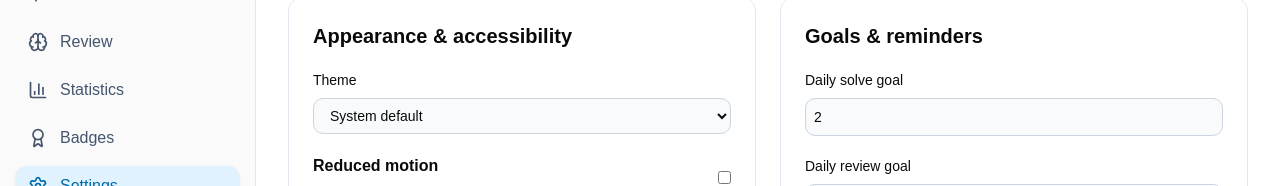
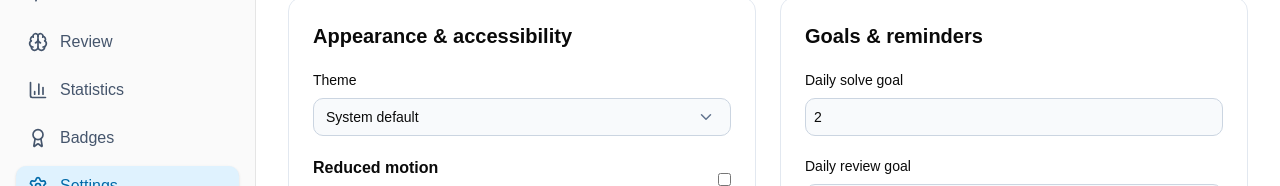
Before and after one commit to jcandyn/dsa-tracker, a React (Vite) app: page /settings in a window 1280 px wide. Shown: the part 195-381 px from the top of the page. Built offline with nearby package versions, Linux system fonts and the light colour scheme.

Commit message:
Use padded custom settings dropdown icon

```diff
--- a/src/features/settings/SettingsPage.tsx
+++ b/src/features/settings/SettingsPage.tsx
@@ -1,4 +1,5 @@
 import type { ChangeEvent } from "react";
+import { ChevronDown } from "lucide-react";
 import { useProblemStore } from "@/store/problemStore";
 import { useSettingsStore, type Theme } from "@/store/settingsStore";
 
@@ -19,7 +20,7 @@ const SettingsPage = () => {
 
   return <div className="space-y-6"><div><h1 className="text-4xl font-bold">Settings</h1><p className="mt-2 text-slate-400">Personalize your study plan and safeguard your local progress.</p></div>
     <div className="grid gap-6 lg:grid-cols-2">
-      <section className="rounded-xl border border-slate-800 bg-slate-900 p-6"><h2 className="text-xl font-semibold">Appearance & accessibility</h2><div className="mt-5 space-y-5"><label className="block text-sm">Theme<select value={settings.theme} onChange={(event) => updateSettings({ theme: event.target.value as Theme })} className="mt-2 block w-full rounded-lg border border-slate-700 bg-slate-950 py-2 pl-3 pr-10"><option value="system">System default</option><option value="light">Light</option><option value="dark">Dark</option></select></label><label className="flex items-center justify-between gap-4"><span><strong>Reduced motion</strong><small className="mt-1 block text-slate-400">Minimize celebrations and transitions.</small></span><input type="checkbox" checked={settings.reducedMotion} onChange={(event) => updateSettings({ reducedMotion: event.target.checked })} /></label><label className="flex items-center justify-between gap-4"><span><strong>Compact problem table</strong><small className="mt-1 block text-slate-400">Show more problems per screen.</small></span><input type="checkbox" checked={settings.compactTable} onChange={(event) => updateSettings({ compactTable: event.target.checked })} /></label></div></section>
+      <section className="rounded-xl border border-slate-800 bg-slate-900 p-6"><h2 className="text-xl font-semibold">Appearance & accessibility</h2><div className="mt-5 space-y-5"><label className="block text-sm">Theme<div className="relative mt-2"><select value={settings.theme} onChange={(event) => updateSettings({ theme: event.target.value as Theme })} className="block w-full appearance-none rounded-lg border border-slate-700 bg-slate-950 py-2 pl-3 pr-12"><option value="system">System default</option><option value="light">Light</option><option value="dark">Dark</option></select><ChevronDown aria-hidden="true" size={18} className="pointer-events-none absolute right-4 top-1/2 -translate-y-1/2 text-slate-500" /></div></label><label className="flex items-center justify-between gap-4"><span><strong>Reduced motion</strong><small className="mt-1 block text-slate-400">Minimize celebrations and transitions.</small></span><input type="checkbox" checked={settings.reducedMotion} onChange={(event) => updateSettings({ reducedMotion: event.target.checked })} /></label><label className="flex items-center justify-between gap-4"><span><strong>Compact problem table</strong><small className="mt-1 block text-slate-400">Show more problems per screen.</small></span><input type="checkbox" checked={settings.compactTable} onChange={(event) => updateSettings({ compactTable: event.target.checked })} /></label></div></section>
       <section className="rounded-xl border border-slate-800 bg-slate-900 p-6"><h2 className="text-xl font-semibold">Goals & reminders</h2><div className="mt-5 space-y-5"><label className="block text-sm">Daily solve goal<input type="number" min="1" max="20" value={settings.dailySolveGoal} onChange={(event) => updateSettings({ dailySolveGoal: Math.max(1, Number(event.target.value)) })} className="mt-2 block w-full rounded-lg border border-slate-700 bg-slate-950 p-2" /></label><label className="block text-sm">Daily review goal<input type="number" min="1" max="30" value={settings.dailyReviewGoal} onChange={(event) => updateSettings({ dailyReviewGoal: Math.max(1, Number(event.target.value)) })} className="mt-2 block w-full rounded-lg border border-slate-700 bg-slate-950 p-2" /></label><label className="flex items-center justify-between gap-4"><span><strong>Review notifications</strong><small className="mt-1 block text-slate-400">Show the due-review count in the navbar.</small></span><input type="checkbox" checked={settings.reviewNotifications} onChange={(event) => updateSettings({ reviewNotifications: event.target.checked })} /></label></div></section>
       <section className="rounded-xl border border-slate-800 bg-slate-900 p-6"><h2 className="text-xl font-semibold">Spaced repetition</h2><p className="mt-2 text-sm text-slate-400">Set review intervals in days. Each successful review advances to the next interval.</p><input value={settings.reviewIntervals.join(", ")} onChange={(event) => { const intervals = event.target.value.split(",").map(Number).filter((value) => Number.isFinite(value) && value > 0).sort((a, b) => a - b); if (intervals.length) updateSettings({ reviewIntervals: intervals }); }} className="mt-4 w-full rounded-lg border border-slate-700 bg-slate-950 p-2" aria-label="Review intervals in days" /></section>
       <section className="rounded-xl border border-slate-800 bg-slate-900 p-6"><h2 className="text-xl font-semibold">Your data</h2><p className="mt-2 text-sm text-slate-400">Progress is stored only in this browser. Export a backup before clearing site data or switching devices.</p><div className="mt-5 flex flex-wrap gap-3"><button type="button" onClick={exportData} className="rounded-lg bg-sky-100 px-4 py-2 font-medium text-sky-700 hover:bg-sky-200 dark:bg-sky-500 dark:text-white">Export backup</button><label className="cursor-pointer rounded-lg border border-slate-300 bg-slate-100 px-4 py-2 font-medium text-slate-700 hover:bg-slate-200 dark:border-slate-700 dark:bg-slate-800 dark:text-white dark:hover:bg-slate-700"><input type="file" accept="application/json" onChange={importData} className="hidden" />Import backup</label><button type="button" onClick={resetData} className="rounded-lg border border-red-400/50 px-4 py-2 font-medium text-red-500 hover:bg-red-500/10">Reset progress</button></div></section>
```
